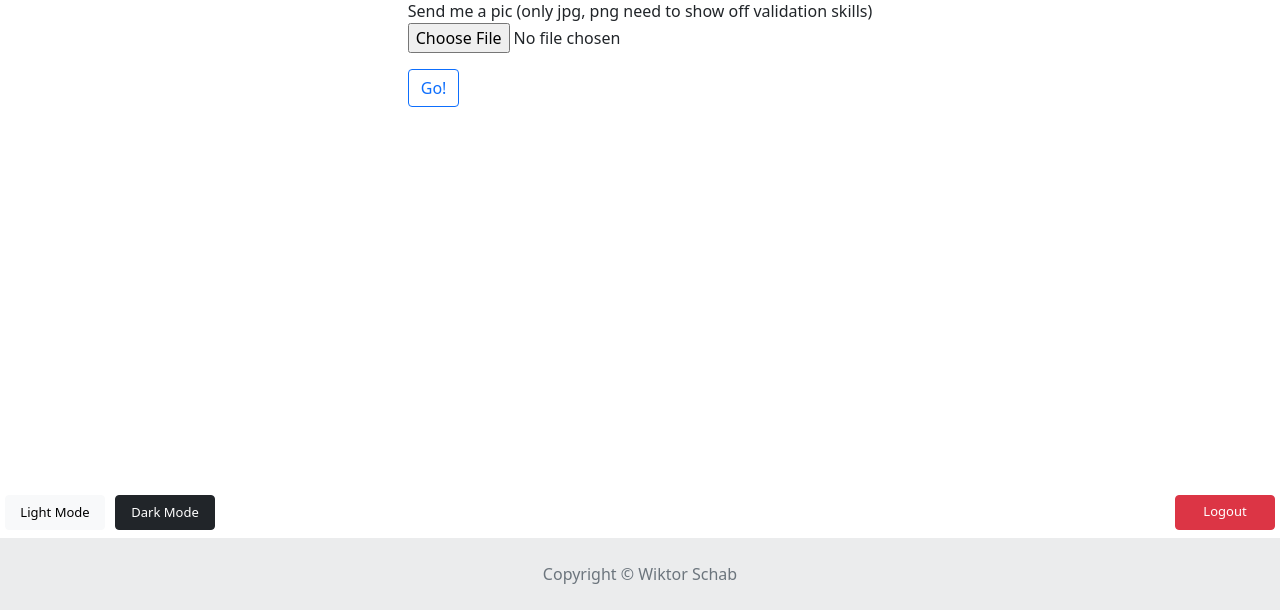
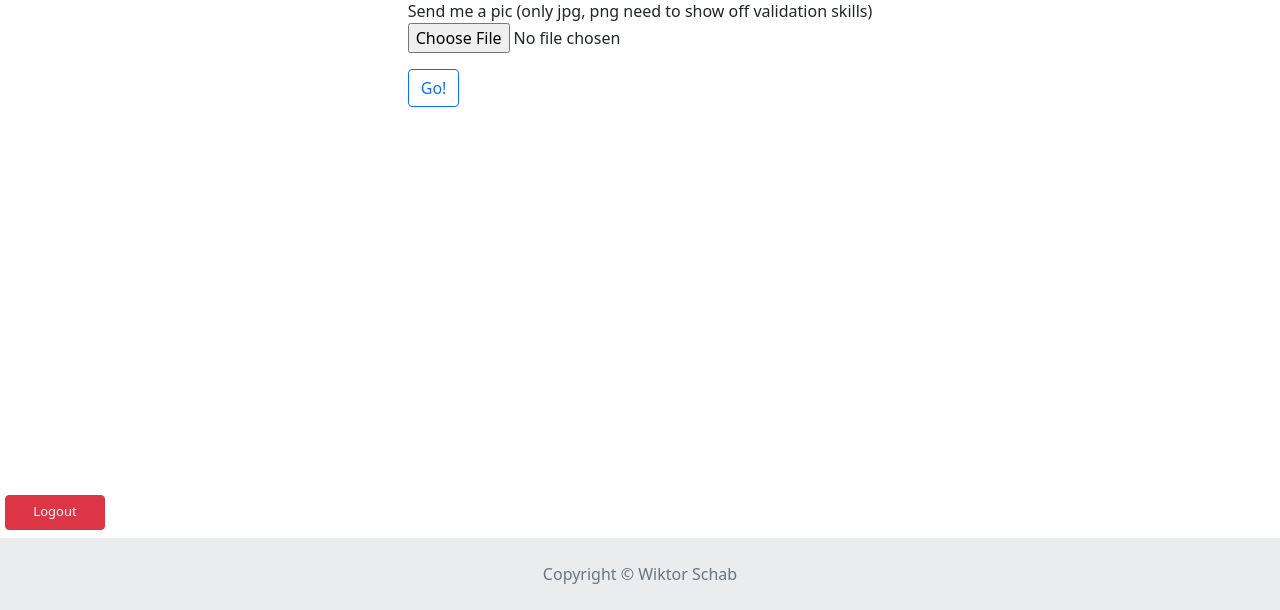
Before and after one commit to WiktorSchab/Image-Editor-Page, a Flask app: page / in a window 1280 px wide. Shown: the part 301-911 px from the top of the page. Run offline with Flask 2, Linux system fonts and the light colour scheme; a user stored in the database is signed in; some libraries are stand-ins or nearby versions.

Commit message:
Deleted motive buttons

```diff
--- a/Templates/base.html
+++ b/Templates/base.html
@@ -23,12 +23,6 @@
 
     <!-- Buttons above footer -->
     <div id='footer_buttons' class='d-flex flex-row mb-2 justify-content-between'>
-      <!-- Buttons to choose motive (don't work for now) -->
-      <div class='d-flex flex-row' id='button_sack'>
-
-        <button class='btn btn-light motive_button'>Light Mode</button>
-        <button class='btn btn-dark motive_button'>Dark Mode</button>
-      </div>
 
       <!-- Logout button -->
       {% if session.get('user') != none %}
@@ -43,8 +37,9 @@
     {%include 'footer.html'%}
   </body>
 
-  <!-- Optional JavaScript -->
+
   <!-- jQuery first, then Popper.js, then Bootstrap JS -->
+
   <script src="https://code.jquery.com/jquery-3.7.0.js" integrity="sha256-JlqSTELeR4TLqP0OG9dxM7yDPqX1ox/HfgiSLBj8+kM=" crossorigin="anonymous"></script>
   <script src="https://cdn.jsdelivr.net/npm/popper.js@1.12.9/dist/umd/popper.min.js" integrity="sha384-ApNbgh9B+Y1QKtv3Rn7W3mgPxhU9K/ScQsAP7hUibX39j7fakFPskvXusvfa0b4Q" crossorigin="anonymous"></script>
   <script src="https://cdn.jsdelivr.net/npm/bootstrap@4.0.0/dist/js/bootstrap.min.js" integrity="sha384-JZR6Spejh4U02d8jOt6vLEHfe/JQGiRRSQQxSfFWpi1MquVdAyjUar5+76PVCmYl" crossorigin="anonymous"></script>
--- a/Templates/js/js_script.js
+++ b/Templates/js/js_script.js
@@ -24,7 +24,6 @@ function getCookie(name){
     });
     return result; // Returning value of cookie if it exists otherwise null
 }
-
 
 // Function to remember scroll position of object after clicking on <a> obj
 $('a').on('click', function() {
```
